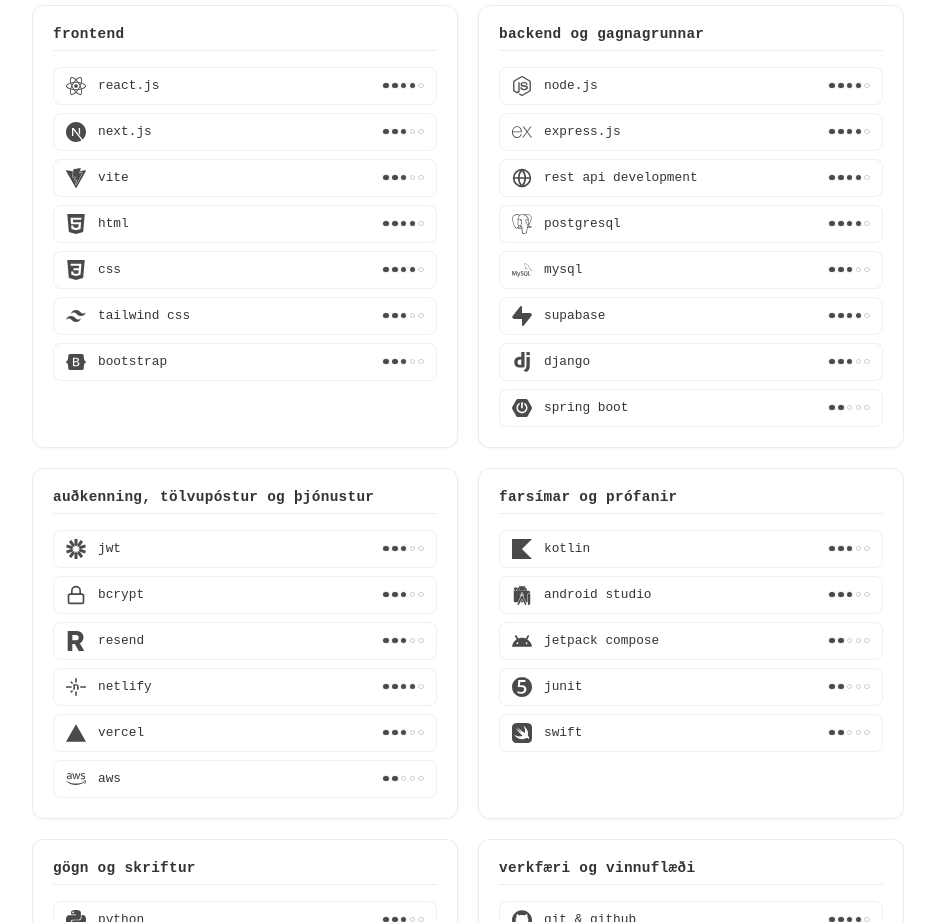
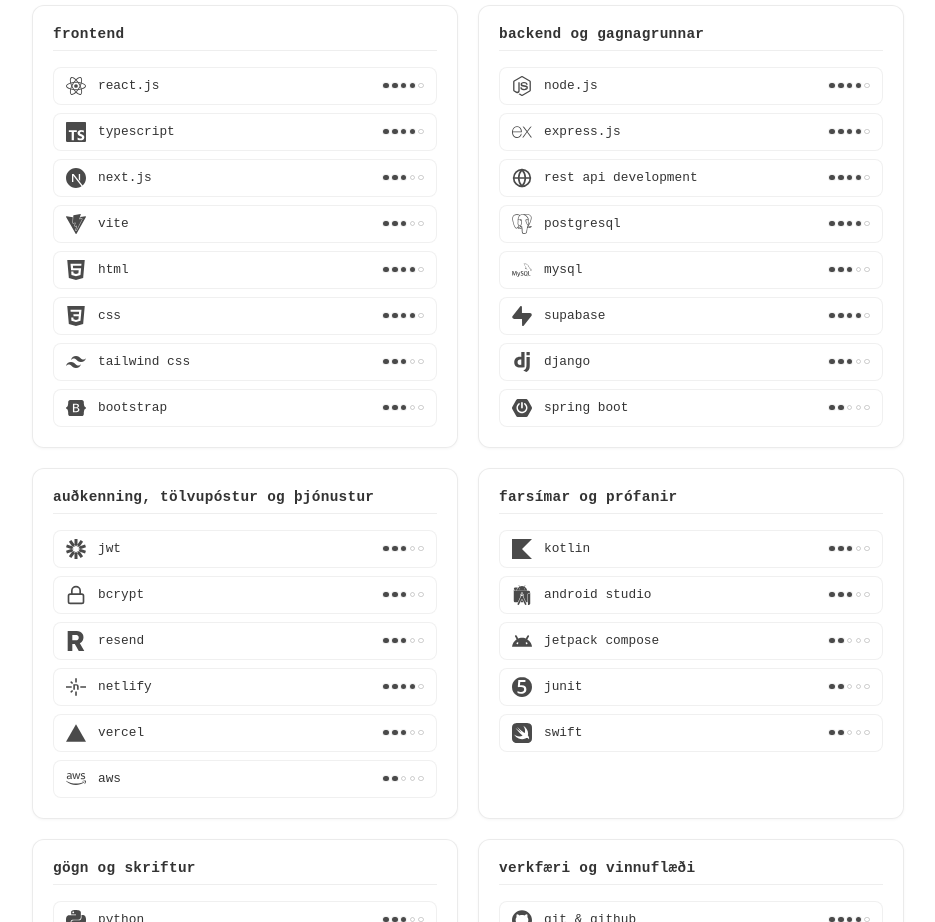
Before and after one commit to helgarfri/helgarfri, a React (Create React App) app: page / in a window 1280 px wide. Shown: the part 980-1902 px from the top of the page, without its empty margins (280-1215 px from the left). Built offline with nearby package versions, Linux system fonts and the light colour scheme.

Commit message:
add TypeScript to Skills component and update skill ratings in multiple languages

```diff
--- a/src/components/Skills.js
+++ b/src/components/Skills.js
@@ -7,6 +7,7 @@
   SiHtml5,
   SiCss3,
   SiKotlin,
+  SiTypescript,
   SiSwift,
   SiLatex,
   SiReact,
@@ -52,6 +53,7 @@
     title: "frontend",
     items: [
       { name: "react.js", rating: 4 },
+      { name: "typescript", rating: 4 },
       { name: "next.js", rating: 3 },
       { name: "vite", rating: 3 },
       { name: "html", rating: 4 },
@@ -131,6 +133,7 @@
     title: "frontend",
     items: [
       { name: "react.js", rating: 4 },
+      { name: "typescript", rating: 4 },
       { name: "next.js", rating: 3 },
       { name: "vite", rating: 3 },
       { name: "html", rating: 4 },
@@ -210,6 +213,7 @@
     title: "frontend",
     items: [
       { name: "react.js", rating: 4 },
+      { name: "typescript", rating: 4 },
       { name: "next.js", rating: 3 },
       { name: "vite", rating: 3 },
       { name: "html", rating: 4 },
@@ -320,6 +324,7 @@
   html: SiHtml5,
   css: SiCss3,
   kotlin: SiKotlin,
+  typescript: SiTypescript,
   swift: SiSwift,
   latex: SiLatex,
   react: SiReact,
```
